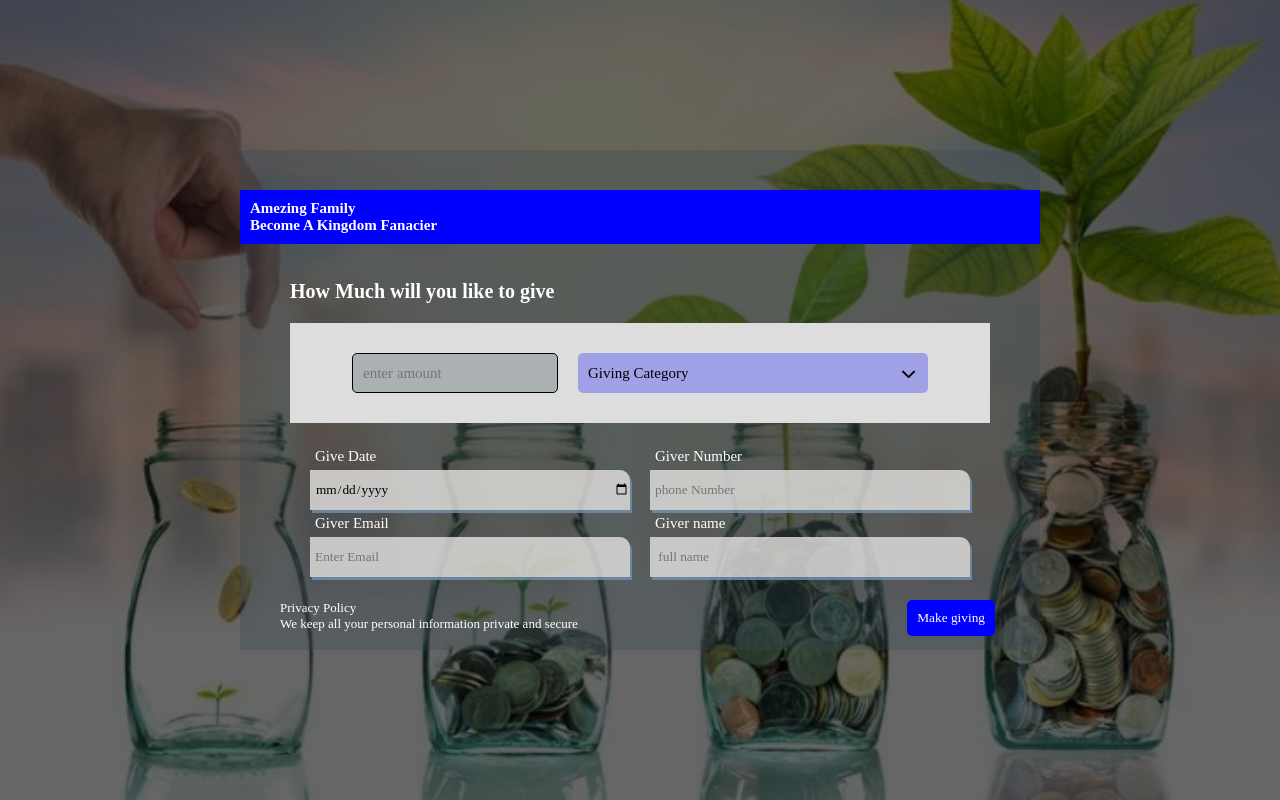
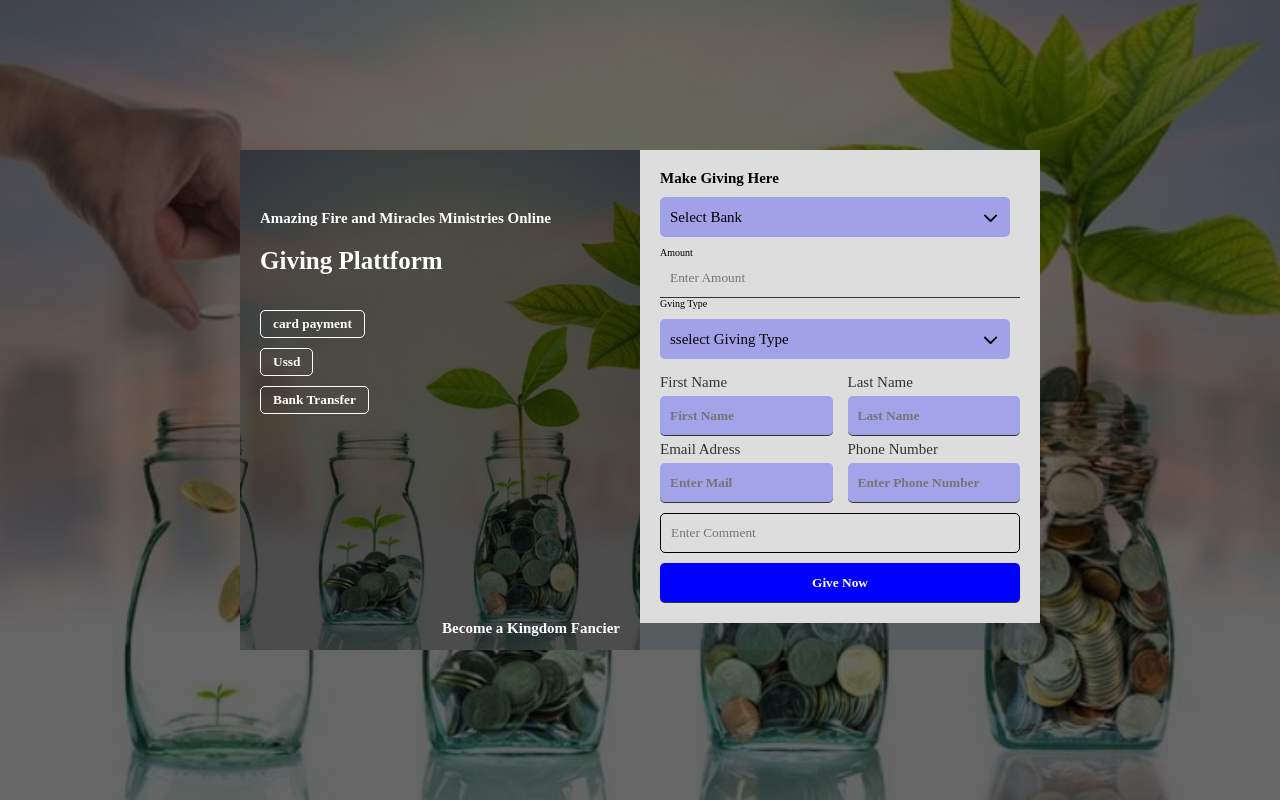
Before and after one commit to Mhqrzscklaus96/mychurchweb, a plain HTML site: page give.html in a window 1280 px wide. Drawn offline with Linux system fonts and the light colour scheme.

Commit message:
commit all

```diff
--- a/app.js
+++ b/app.js
@@ -0,0 +1,28 @@
+/* give  start */
+
+
+const openMenu = document.querySelector('.select-menu')
+const sBtntext = document.querySelector('.sBtn-text')
+const options = document.querySelectorAll('.option')
+const Menu  = document.querySelector('.options')
+const chevBtn = document.querySelector('.fa-chevron-down')
+
+chevBtn.addEventListener('click', function(){
+    Menu.classList.toggle('active')
+  console.log("clicked")
+})
+
+
+
+options.forEach(function(option){
+  option.addEventListener('click' , function() {
+    let selected = option.querySelector('.option-text').textContent
+
+sBtntext.textContent = selected
+Menu.classList.remove('active')
+    console.log(selected)
+
+  })
+})
+
+/* give  ends */
--- a/give.html
+++ b/give.html
@@ -14,74 +14,116 @@
 
     <section class="give" id="give">
         <div class="container">
-            <button>Make giving</button>
-          <div class="give_header">
-              <h2>Amezing Family</h2>
-              <h1>Become A Kingdom Fanacier</h1>
+           <div class="img-ctn">
+               <img src="./img/72023756015ccc1696e2b7c6a4241dda.jpg" alt="">
+               <div class="overlay1"></div>
+               <div class="content">
+                <h2>Amazing Fire and Miracles Ministries Online</h2>
+                <h1>Giving Plattform</h1>
+               </div>
+               <div class="give_method">
+                   <button><a href="#"> card payment</a></button>
+                   <button><a href="#">Ussd</a></button>
+                   <button><a href="#">Bank Transfer</a></button>
+               </div>
+             <div class="fia">
+                 <h2>Become a Kingdom Fancier</h2>
+             </div>
            </div>
 
+
            <div class="form">
-             <h1>How Much will you like to give</h1>
-
-
                <form action="">
-                   <div class="payment">
-                    <div class="give-flex">
-                        <div class="amount">
-                         <input type="number" name="amount" id="amount" placeholder="enter amount">
-                        </div>
+                   <h1>Make Giving Here</h1>
 
                    <div class="select-menu">
                     <div class="select-btn">
                         <span class="sBtn-text">
-                                 Giving Category
+                            Select Bank
                         </span>
                         <i class="fa fa-chevron-down" aria-hidden="true"></i>
                     </div>
                     <ul class="options">
                         <li class="option">
-                                 <span class="option-text">Tithe <span class="amount"></span></span>
+                            <span class="option-text">Zenith <span class="amount"></span></span>
                             <input type="radio" name="amount" id="classic" class="select-input">
                         </li>
 
                         <li class="option">
-                                 <span class="option-text"> Offerings</span>
+                            <span class="option-text"> First Bank</span>
                             <input type="radio" name="amount" id="Platinum" class="select-input">
                         </li>
 
                         <li class="option">
-                                 <span class="option-text">Others <span class="amount"></span></span>
+                            <span class="option-text">EcoBank <span class="amount"></span></span>
+                            <input type="radio" name="amount" id="Vip" class="select-input">
+                        </li>
+                        <li class="option">
+                            <span class="option-text">Uba <span class="amount"></span></span>
+                            <input type="radio" name="amount" id="Vip" class="select-input">
+                        </li>
+                        <li class="option">
+                            <span class="option-text">Gtb <span class="amount"></span></span>
                             <input type="radio" name="amount" id="Vip" class="select-input">
                         </li>
                     </ul>
                 </div>
+                <p>Amount</p>
+                <input type="number" name="amount" id="amount" placeholder="Enter Amount">
+                <p>Gving Type</p>
+                <div class="select-menu">
+                    <div class="select-btn">
+                        <span class="sBtn-text">
+                            sselect Giving Type
+                        </span>
+                        <i class="fa fa-chevron-down" aria-hidden="true"></i>
+                    </div>
+                    <ul class="options">
+                        <li class="option">
+                            <span class="option-text">General Offering <span class="amount"></span></span>
+                            <input type="radio" name="amount" id="classic" class="select-input">
+                        </li>
+
+                        <li class="option">
+                            <span class="option-text">tithe</span>
+                            <input type="radio" name="amount" id="Platinum" class="select-input">
+                        </li>
+
+                        <li class="option">
+                            <span class="option-text">others<span class="amount"></span></span>
+                            <input type="radio" name="amount" id="Vip" class="select-input">
+                        </li>
+
+                    </ul>
+                </div>
+
+                <div class="giver_details">
+                    <div class="detail1">
+                        <div class="name">
+                            <p>First Name</p>
+                            <input type="text" name="First_name" id="firstName" placeholder="First Name">
+                        </div>
+                        <div class="name">
+                            <p>Last  Name</p>
+                            <input type="text" name="Last_name" id="lastName" placeholder="Last Name">
                         </div>
                     </div>
-              </form>
-
-
-              <div class="giveDetails">
-               <div class="detail">
-                <p>Give Date</p>
-                <input type="date" name="date" id="" placeholder="Enter Date">
-                <p>Giver Email</p>
-                <input type="email" name="mail" id="" placeholder="Enter Email">
+                    <div class="detail1">
+                        <div class="email">
+                            <p>Email Adress</p>
+                            <input type="email" name="Email" id="email" placeholder="Enter Mail">
                         </div>
-               <div class="info">
-                <p>Giver Number</p>
-                <input type="number" name="mail" id="" placeholder="phone Number">
-                <p>Giver name</p>
-                <input type="text" name="mail" id="" placeholder=" full name ">
+                        <div class="Phone">
+                            <p>Phone Number</p>
+                            <input type="number" name="Number" id="number" placeholder="Enter Phone Number">
                         </div>
                     </div>
+                    <div class="comment">
+                        <input type="text" name="" id="" placeholder="Enter Comment">
                     </div>
-
-
-          <div class="privacy">
-              <p class="pol">Privacy Policy</p>
-              <p>We keep all your personal information private and secure</p>
                 </div>
-
+                <input type="submit" value="Give Now">
+               </form>
            </div>
 
 
--- a/style.css
+++ b/style.css
@@ -231,6 +231,12 @@ section {
    height: 50rem;
    width: 80rem;
 
+}
+
+.right-box{
+    display: flex;
+    align-items: center;
+    gap: 1.5rem;
 }
 
 form{
@@ -542,105 +548,121 @@ form{
 }
 
 
-.form h1{
-    font-size: 2rem;
-    color:#fff;
-}
 
 
   .give .container{
    background-color: rgba(54, 69, 79, .3);
    display: flex;
-   align-items: center;
+   width: 90vw;
+   align-items: flex-start;
    justify-content: center;
-   flex-direction: column;
    height: 50rem;
    position: relative;
    width: 80rem;
 
 }
-.give .container button{
+
+
+.detail1 input{
+
+  border-radius: 5px;
+  color: #fff;
+  font-weight: bold;
+  background-color:#A3A3E9
+}
+
+.detail1 p{
+    font-size: 1.5rem;
+    color: #333;
+    padding: 0.5rem 0;
+}
+
+.detail1{
+    display: flex;
+    align-items: center;
+    gap: 1.5rem;
+}
+.comment input{
+    border: .1rem solid #000;
+    border-radius: .5rem;
+    margin-top: 1rem;
+}
+
+input[type = "submit"]{
+    background-color: blue;
+    color: #fff;
+    margin-top: 1rem;
+    font-weight: bold;
+    border-radius: .5rem;
+}
+
+.img-ctn{
+    position: relative;
+    height: 100%;
+}
+
+.img-ctn img{
+    width: 100%;
+    height: 100%;
+
+    object-fit: cover;
+}
+
+.overlay1{
     position: absolute;
-    top: 90%;
-    border: none;
-    right: 4.5rem;
-    background-color: blue;
-    padding: 1rem;
+    top: 0; left: 0; right: 0;
+    object-fit: cover;
+    height: 100%;
+    width: 100%;
+    z-index: 5;
+    background: rgba(0, 0, 0, .7);
+}
+
+
+.img-ctn .content{
+    position: absolute; top: 4rem; left: 2rem;
+}
+
+.img-ctn .content1{
+    position: absolute;
+     top: 80%; right: 2rem;
+     font-size: 1.2rem;
+
+}
+
+.give_method{
+    position: absolute;
+    top: 30%; left: 2rem;
+    z-index: 15;
     color: #fff;
 }
 
-.privacy{
+
+.fia{
     position: absolute;
     top: 90%;
-    left: 4rem;
+    right: 2rem;
+    color: #fff;
+    z-index: 16;
 }
 
-.container .give_header{
-    position: absolute;
-    top: 4rem; left: 0; right: 0;
-    width: 100%;
+.give_method button{
+    border: .1rem solid #fff;
     color: #fff;
-    background-color: blue;
-    padding: 1rem;
-    text-align: start;
+    margin-top: 1rem;
+}
+.give_method button a{
+    color: #fff;
+    font-weight: bold;
+
 }
 
-.form{
-    position: absolute;
-    top: 12rem;
-    right: 0;
-    width: 90%;
-    padding: 1rem;
-    left: 4rem;
+.img-ctn h2{
+    margin-top: 2rem;
 }
-.form form{
+.img-ctn h1{
     margin-top: 2rem;
-    width: 100%;
-    display: flex;
-    align-items: center;
-    justify-content: center;
 }
-.giveDetails{
-    margin-top: 2rem;
-    display: flex;
-    align-items: center;
-    justify-content: center;
-    width: 100%;
-    gap: 2rem;
-
-}
-.giveDetails p{
-    font-size: 1.5rem;
-    margin-top: .5rem;
-    padding: 0 .5rem .5rem;
-    color:#fff ;
-}
-.giveDetails input{
-    height: 4rem;
-    border: none;
-    border-top-right-radius: 1rem;
-    background: rgba(229, 228, 226, .8);
-    padding-left: .5rem;
-    box-shadow:2px 3px rgba(115, 147, 179, .8) ;
-    width: 32rem;
-}
-
-
-
-
-
-  .give .give-flex{
-      gap: 2rem;
-      display: flex;
-      align-items: center;
-      justify-content: center;
-  }
-
-  .privacy p{
-      color: #fff;
-      font-size: 1.3rem;
-  }
-
 
 
 
@@ -702,19 +724,5 @@ form{
     width: 5%;
 }
 
-.give-flex input{
-    border: .1rem solid #000;
-    height: 4rem;
-    padding: 1rem;
-    font-size: 1.5rem;
-    background: rgba(54, 69, 79, .3);
-    nav-down: none;
-    nav-up: none;
-    border-radius: .5rem;
-}
-
-
-
-
 
    /* give css ends */
```
Also changed, not shown: index.html (+1 -0 lines). Lines whose indentation alone changed are shown as unchanged.
